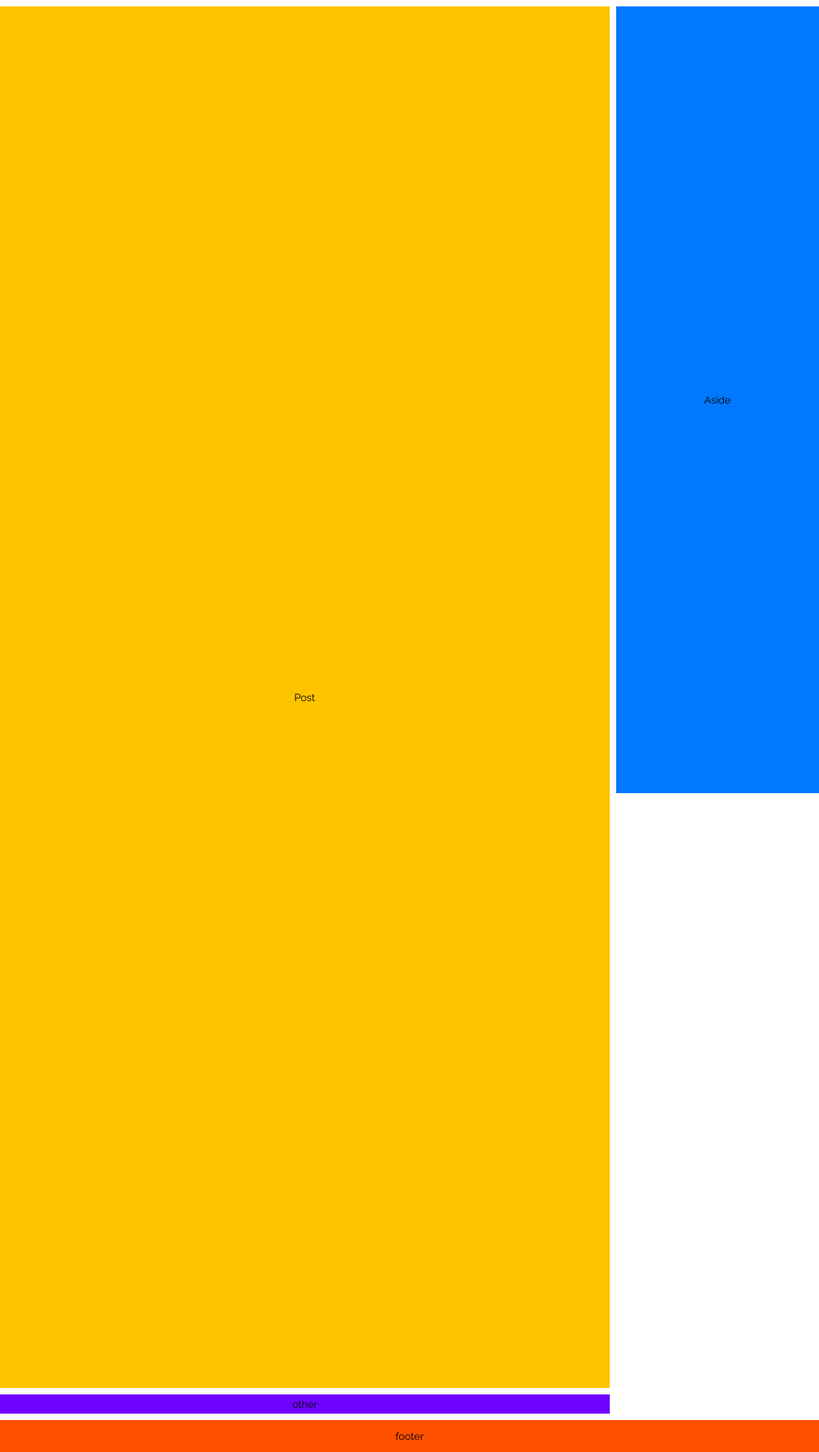
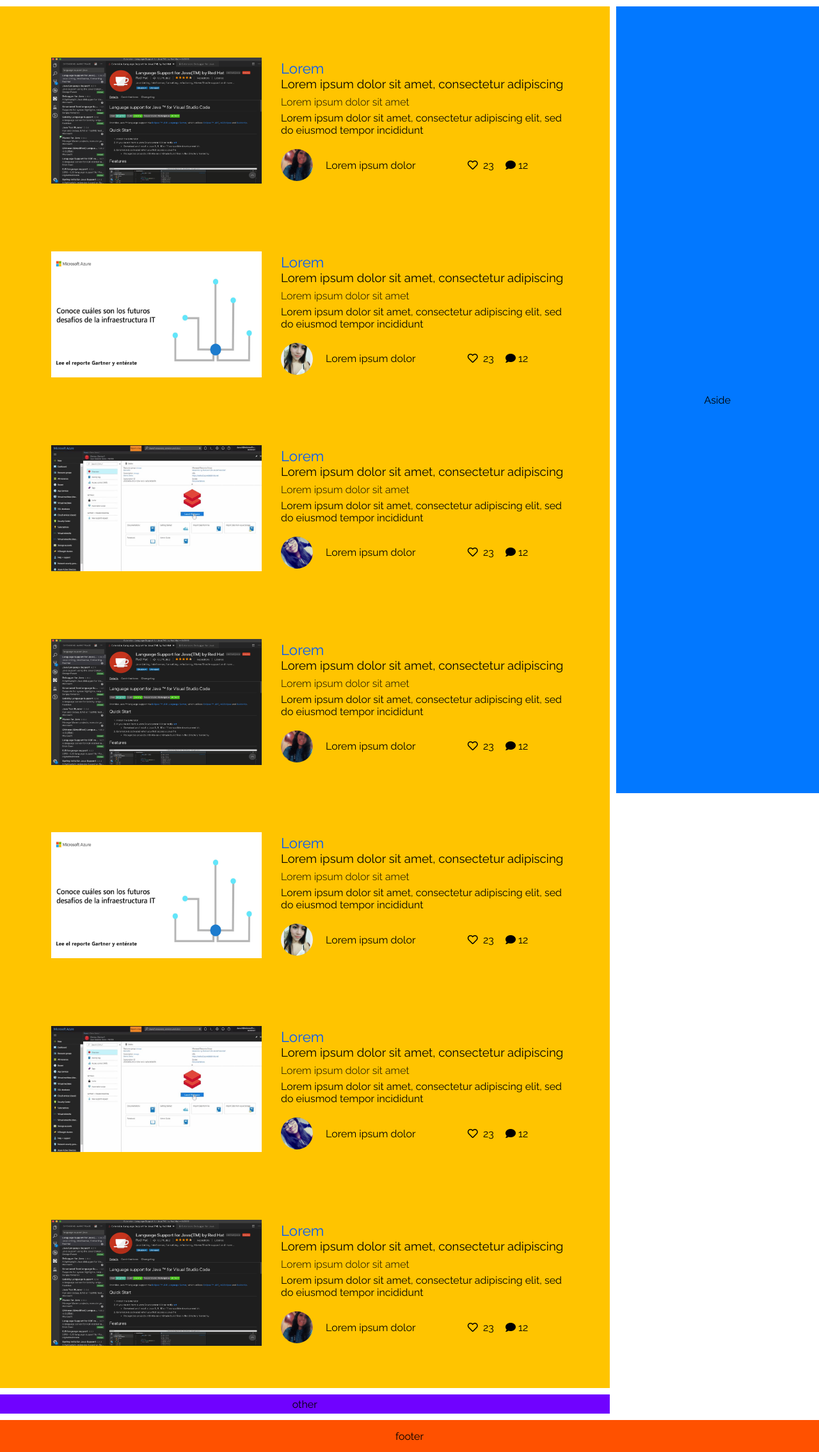
Before and after one commit to Ktacas/MTD-Ica, a PHP site: page /Blog/Index_blog.html in a window 1280 px wide. Shown: the part 70-2340 px from the top of the page at 64% size. Run offline with PHP 8.4, Linux system fonts and the light colour scheme.

Commit message:
Agregando post_preview/Blog

```diff
--- a/Blog/Index_blog.html
+++ b/Blog/Index_blog.html
@@ -32,7 +32,176 @@
                 </nav>
             </div>
         </header>
-        <section class="item post">Post</section>
+        <section class="post">
+            <article class="post-preview">
+                <figure class="miniature-preview">
+                    <img src="../images/blog_post1.png" alt="">
+                </figure>
+                <div class="content-preview">
+                    <a href="#">Lorem</a>
+                    <h3>Lorem ipsum dolor sit amet, consectetur adipiscing</h3>
+                    <h4>Lorem ipsum dolor sit amet</h4>
+                    <p class="content-p">Lorem ipsum dolor sit amet, consectetur adipiscing elit, sed do eiusmod tempor
+                        incididunt</p>
+                    <div class="others-preview">
+                        <figure class="perfil-post">
+                            <img src="../images/perfil_core2.jpg" alt="">
+                        </figure>
+                        <p class="name-perfil">Lorem ipsum dolor</p>
+                        <div class="icon-preview">
+                            <i class="far fa-heart"></i>
+                            <span class="heart-number">23</span>
+                            <i class="fas fa-comment"></i>
+                            <span class="comment-number">12</span>
+                        </div>
+                    </div>
+                </div>
+            </article>
+            <article class="post-preview">
+                <figure class="miniature-preview">
+                    <img src="../images/blog_post2.png" alt="">
+                </figure>
+                <div class="content-preview">
+                    <a href="#">Lorem</a>
+                    <h3>Lorem ipsum dolor sit amet, consectetur adipiscing</h3>
+                    <h4>Lorem ipsum dolor sit amet</h4>
+                    <p class="content-p">Lorem ipsum dolor sit amet, consectetur adipiscing elit, sed do eiusmod tempor
+                        incididunt</p>
+                    <div class="others-preview">
+                        <figure class="perfil-post">
+                            <img src="../images/perfil_core1.jpg" alt="">
+                        </figure>
+                        <p class="name-perfil">Lorem ipsum dolor</p>
+                        <div class="icon-preview">
+                            <i class="far fa-heart"></i>
+                            <span class="heart-number">23</span>
+                            <i class="fas fa-comment"></i>
+                            <span class="comment-number">12</span>
+                        </div>
+                    </div>
+                </div>
+            </article>
+            <article class="post-preview">
+                <figure class="miniature-preview">
+                    <img src="../images/blog_post3.jpg" alt="">
+                </figure>
+                <div class="content-preview">
+                    <a href="#">Lorem</a>
+                    <h3>Lorem ipsum dolor sit amet, consectetur adipiscing</h3>
+                    <h4>Lorem ipsum dolor sit amet</h4>
+                    <p class="content-p">Lorem ipsum dolor sit amet, consectetur adipiscing elit, sed do eiusmod tempor
+                        incididunt</p>
+                    <div class="others-preview">
+                        <figure class="perfil-post">
+                            <img src="../images/perfil_core3.jpg" alt="">
+                        </figure>
+                        <p class="name-perfil">Lorem ipsum dolor</p>
+                        <div class="icon-preview">
+                            <i class="far fa-heart"></i>
+                            <span class="heart-number">23</span>
+                            <i class="fas fa-comment"></i>
+                            <span class="comment-number">12</span>
+                        </div>
+                    </div>
+                </div>
+            </article>
+            <article class="post-preview">
+                <figure class="miniature-preview">
+                    <img src="../images/blog_post1.png" alt="">
+                </figure>
+                <div class="content-preview">
+                    <a href="#">Lorem</a>
+                    <h3>Lorem ipsum dolor sit amet, consectetur adipiscing</h3>
+                    <h4>Lorem ipsum dolor sit amet</h4>
+                    <p class="content-p">Lorem ipsum dolor sit amet, consectetur adipiscing elit, sed do eiusmod tempor
+                        incididunt</p>
+                    <div class="others-preview">
+                        <figure class="perfil-post">
+                            <img src="../images/perfil_core2.jpg" alt="">
+                        </figure>
+                        <p class="name-perfil">Lorem ipsum dolor</p>
+                        <div class="icon-preview">
+                            <i class="far fa-heart"></i>
+                            <span class="heart-number">23</span>
+                            <i class="fas fa-comment"></i>
+                            <span class="comment-number">12</span>
+                        </div>
+                    </div>
+                </div>
+            </article>
+            <article class="post-preview">
+                <figure class="miniature-preview">
+                    <img src="../images/blog_post2.png" alt="">
+                </figure>
+                <div class="content-preview">
+                    <a href="#">Lorem</a>
+                    <h3>Lorem ipsum dolor sit amet, consectetur adipiscing</h3>
+                    <h4>Lorem ipsum dolor sit amet</h4>
+                    <p class="content-p">Lorem ipsum dolor sit amet, consectetur adipiscing elit, sed do eiusmod tempor
+                        incididunt</p>
+                    <div class="others-preview">
+                        <figure class="perfil-post">
+                            <img src="../images/perfil_core1.jpg" alt="">
+                        </figure>
+                        <p class="name-perfil">Lorem ipsum dolor</p>
+                        <div class="icon-preview">
+                            <i class="far fa-heart"></i>
+                            <span class="heart-number">23</span>
+                            <i class="fas fa-comment"></i>
+                            <span class="comment-number">12</span>
+                        </div>
+                    </div>
+                </div>
+            </article>
+            <article class="post-preview">
+                <figure class="miniature-preview">
+                    <img src="../images/blog_post3.jpg" alt="">
+                </figure>
+                <div class="content-preview">
+                    <a href="#">Lorem</a>
+                    <h3>Lorem ipsum dolor sit amet, consectetur adipiscing</h3>
+                    <h4>Lorem ipsum dolor sit amet</h4>
+                    <p class="content-p">Lorem ipsum dolor sit amet, consectetur adipiscing elit, sed do eiusmod tempor
+                        incididunt</p>
+                    <div class="others-preview">
+                        <figure class="perfil-post">
+                            <img src="../images/perfil_core3.jpg" alt="">
+                        </figure>
+                        <p class="name-perfil">Lorem ipsum dolor</p>
+                        <div class="icon-preview">
+                            <i class="far fa-heart"></i>
+                            <span class="heart-number">23</span>
+                            <i class="fas fa-comment"></i>
+                            <span class="comment-number">12</span>
+                        </div>
+                    </div>
+                </div>
+            </article>
+            <article class="post-preview">
+                <figure class="miniature-preview">
+                    <img src="../images/blog_post1.png" alt="">
+                </figure>
+                <div class="content-preview">
+                    <a href="#">Lorem</a>
+                    <h3>Lorem ipsum dolor sit amet, consectetur adipiscing</h3>
+                    <h4>Lorem ipsum dolor sit amet</h4>
+                    <p class="content-p">Lorem ipsum dolor sit amet, consectetur adipiscing elit, sed do eiusmod tempor
+                        incididunt</p>
+                    <div class="others-preview">
+                        <figure class="perfil-post">
+                            <img src="../images/perfil_core2.jpg" alt="">
+                        </figure>
+                        <p class="name-perfil">Lorem ipsum dolor</p>
+                        <div class="icon-preview">
+                            <i class="far fa-heart"></i>
+                            <span class="heart-number">23</span>
+                            <i class="fas fa-comment"></i>
+                            <span class="comment-number">12</span>
+                        </div>
+                    </div>
+                </div>
+            </article>
+        </section>
         <aside class="item aside">Aside</aside>
         <section class="item other">other</section>
         <footer class="item footer">footer</footer>
--- a/Blog/main.css
+++ b/Blog/main.css
@@ -25,10 +25,6 @@ body {
     justify-content: center;
     align-items: center
     }
-.post {
-    grid-area: post;
-    background: rgb(255, 196, 0);
-   }
 .aside {
     grid-area: aside;
     background: rgb(2, 120, 255);
@@ -112,3 +108,84 @@ ul li:last-child {
   padding: 9px 15px;
   margin: auto;
 }
+
+/* -------------------------------POST------------------------------- */
+.post {
+  grid-area: post;
+  background: rgb(255, 196, 0);
+  padding: 20px 20px;
+  display: flex;
+  flex-wrap: wrap;
+  align-items: flex-start;
+ }
+ .post-preview {
+  display: flex;
+  flex-wrap: wrap;
+  margin: 60px 30px 20px 60px;
+  align-items: center;
+}
+.miniature-preview {
+  margin: 0;
+  margin-right: 30px;
+  width: 40%;
+  height: 197px;
+  display: inherit;
+  align-items: center;
+}
+.miniature-preview img {
+  width: 100%;
+  height: 100%;
+}
+.content-preview {
+  width: 56%;
+}
+.content-preview a {
+  text-decoration: none;
+  color: rgb(0, 89, 255);
+  font-size: 1.4em;
+}
+.content-preview h3 {
+  margin: 0;
+  margin-bottom: 8px;
+  font-weight: 500;
+}
+.content-preview h4 {
+  margin: 0;
+  margin-bottom: 6px;
+  font-weight: 100;
+}
+.content-p {
+  margin: 0;
+  margin-bottom: 20px;
+}
+.others-preview {
+  display: flex;
+  align-items: center;
+}
+.perfil-post {
+  width: 50px;
+  height: 50px;
+  margin: 0;
+  margin-right: 20px;
+  border-radius: 50px;
+  overflow: hidden;
+}
+.perfil-post img {
+  width: 100%;
+  height: auto;
+  object-fit: cover;
+
+}
+.name-perfil {
+  width: 46%;
+  margin: 0;
+}
+.icon-preview {
+  width: 30%;
+}
+.icon-preview i{
+  margin-left: 10px;
+}
+.heart-number {
+  margin: 0 4px;
+}
```
